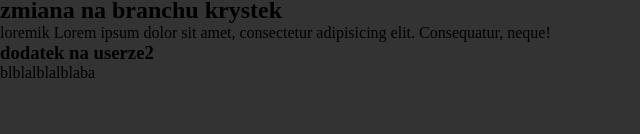
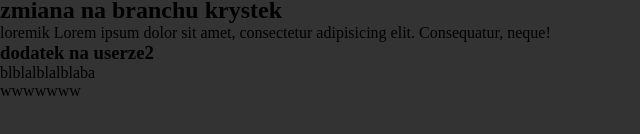
Before and after one commit to 777krystek95/flexik, a plain HTML site: page index.html in a window 1280 px wide. Shown: the part 448-582 px from the top of the page, 0-640 px from the left. Drawn offline with Linux system fonts and the light colour scheme; a script that the page names is missing.

Commit message:
zmiana na userze2 klolejna kolejna

```diff
--- a/index.html
+++ b/index.html
@@ -39,6 +39,8 @@
      <h3>dodatek na userze2</h3>
      <p> blblalblalblaba</p>
 
+     <p>wwwwwww</p>
+
 
      <script src="./script.js"></script>
 </body>
```
